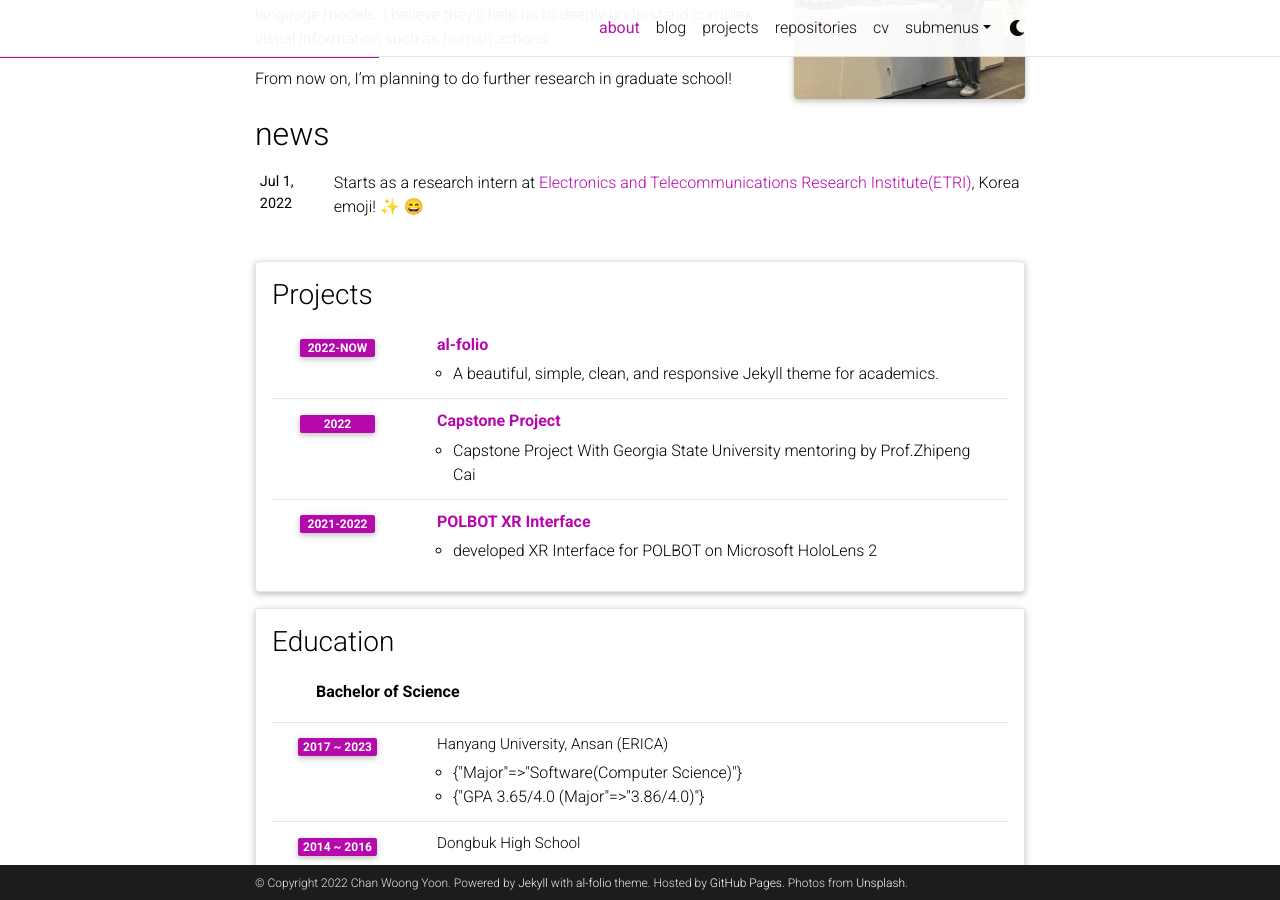
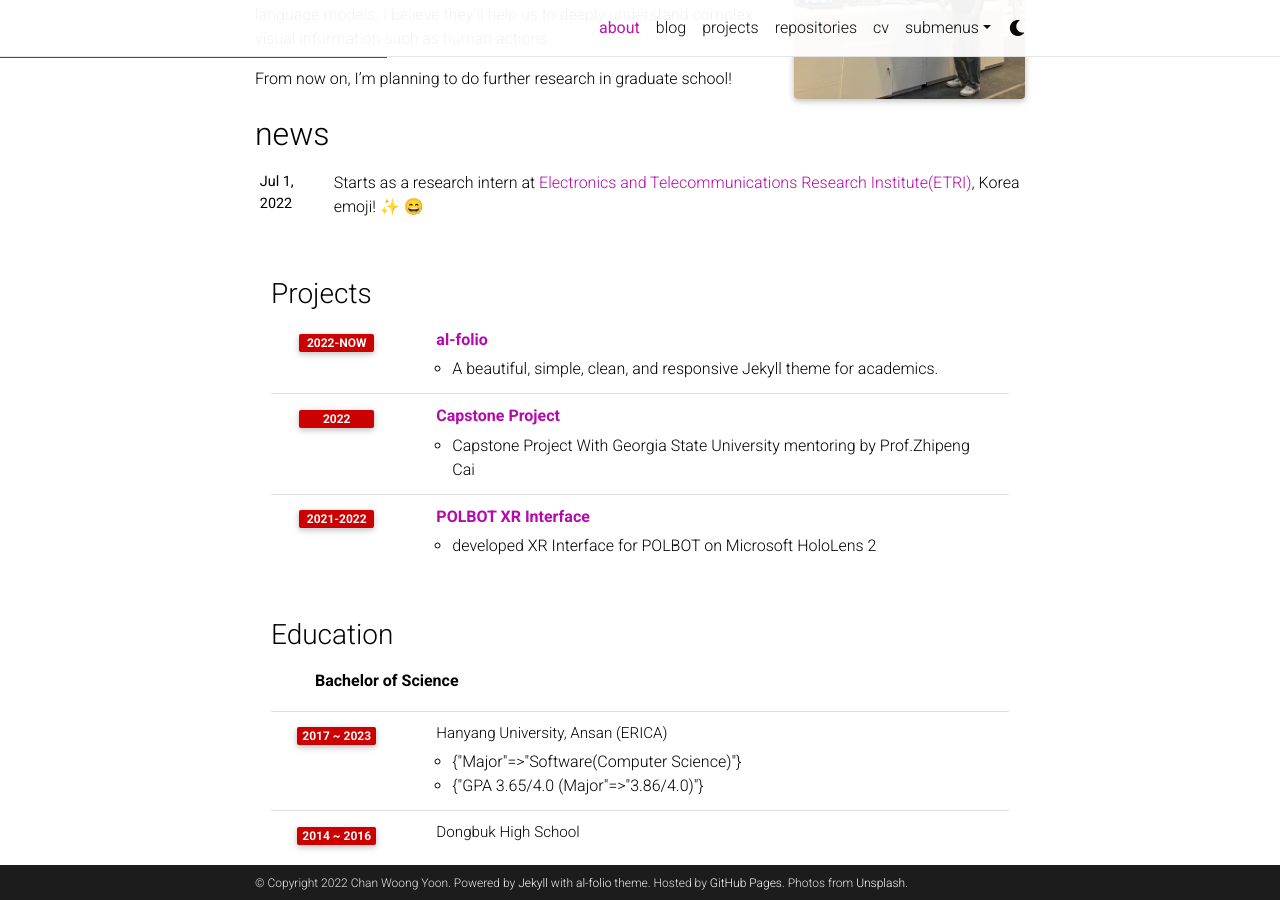
Before and after one commit to qicqock/qicqock.github.io, a Jekyll site: the page built from _pages/about.md, in a window 1280 px wide and 900 px high, scrolled down 350 px. Built offline with Jekyll 4.4.1, drawn with Linux system fonts in a browser that asks for light colours; full-size pictures stand in for the smaller copies a plugin makes; emoji names are drawn with the system emoji font; comment, search, counter and statistics services are not loaded; a style sheet for code colours, icons or effects is not loaded.

Commit message:
Update my_information.html

```diff
--- a/_includes/my_information.html
+++ b/_includes/my_information.html
@@ -1,7 +1,7 @@
 <div class="cv">
   {% for entry in site.data.cv %}
-    <div class="card mt-3 p-3">
-      <h3 class="card-title font-weight-medium">{{ entry.title }}</h3>
+    <div class="mt-3 p-3">
+      <h3 class="font-weight-medium">{{ entry.title }}</h3>
       <div>
       {% if entry.type == "list" %}
         {% include cv/list.html %}
```
